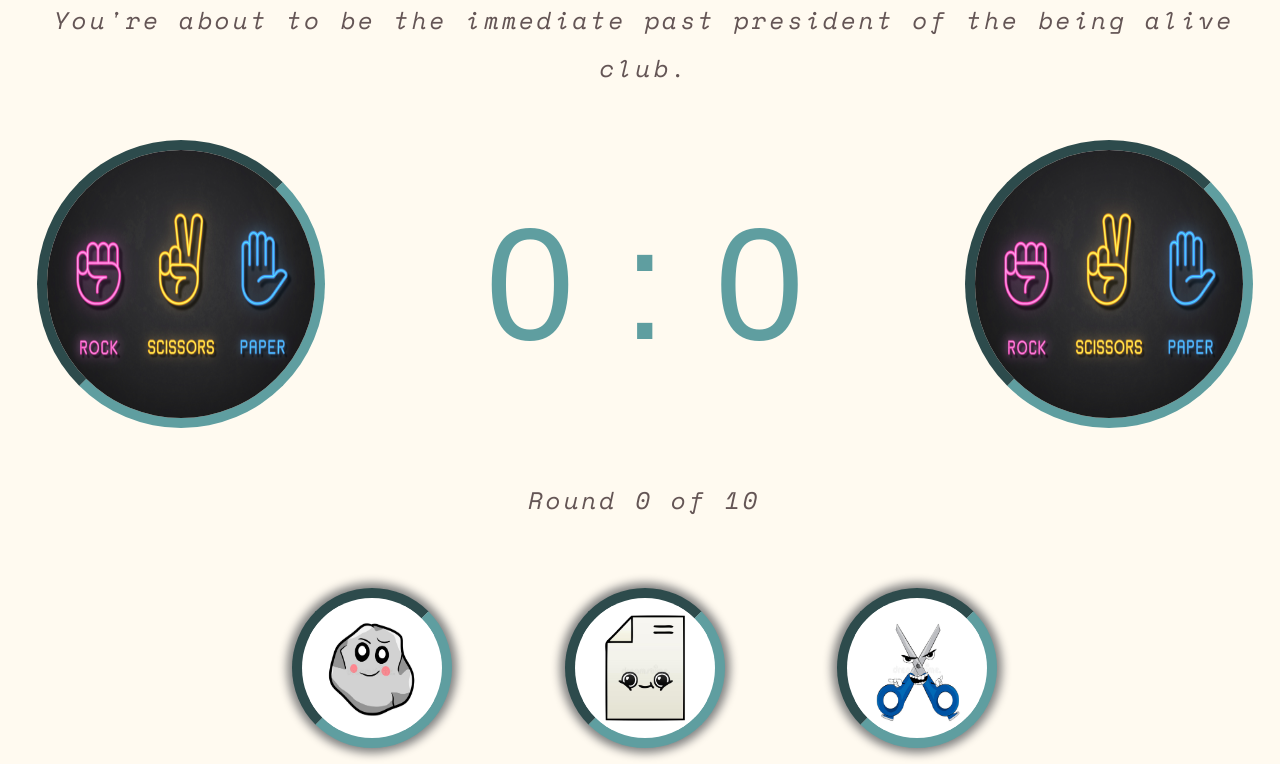
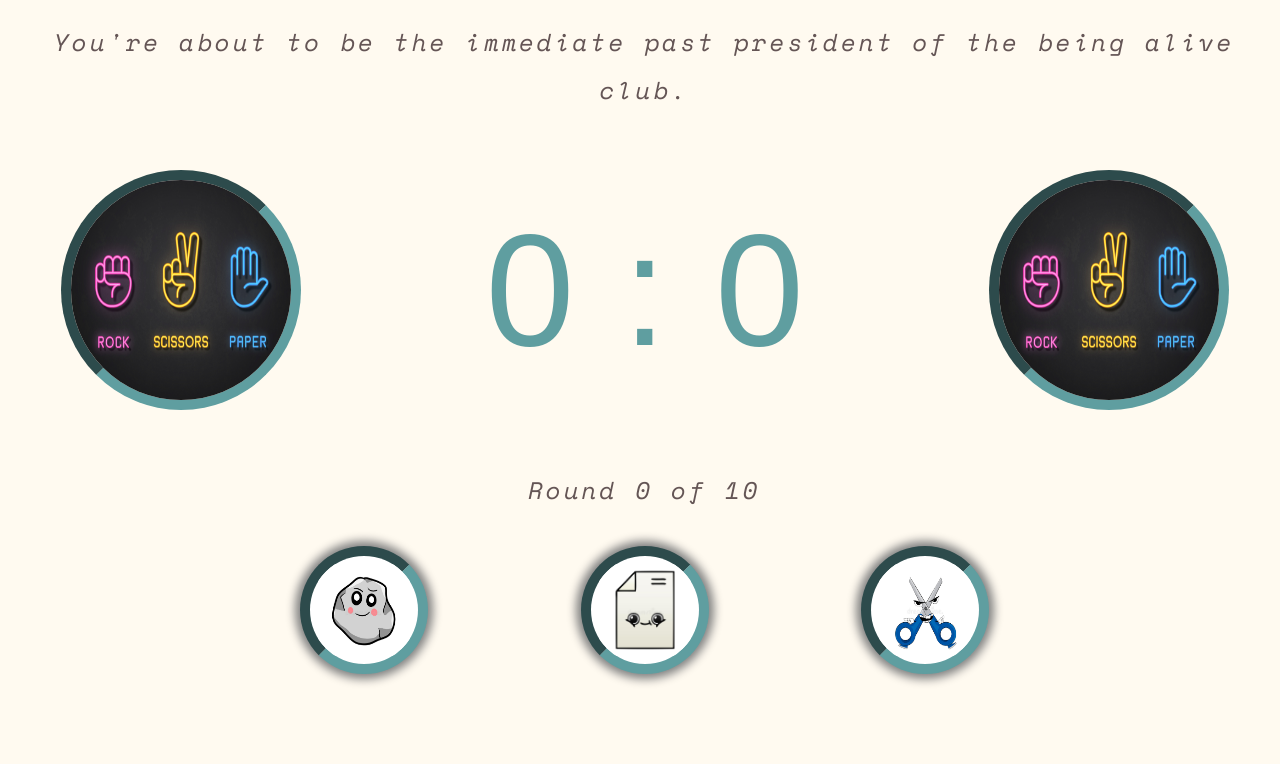
Before and after one commit to zabooz/rock-paper-scissors, a plain HTML site: page index.html in a window 1280 px wide. Shown: the part 106-870 px from the top of the page. After the commit the page ends 800 px from the top, so only its background shows below. Drawn offline with nearby package versions, Linux system fonts and the light colour scheme; a web font is replaced by a local one.

Commit message:
fixed sizes

```diff
--- a/style.css
+++ b/style.css
@@ -13,7 +13,7 @@ body{
     align-items: center;
     justify-content: center;
     background-color: floralwhite;
-    height: 100vh;
+
 
 
 }
@@ -22,11 +22,12 @@ main{
     flex-direction: column;
     align-items: center;
     margin: 0 auto;
+    height: 100vh;
 }
 .top{
     display: flex;
     max-width:  89rem;
-    max-height: 20rem;
+    max-height: 18rem;
     justify-content: space-around;
     align-items: center;
     margin-bottom: 2rem;
@@ -54,14 +55,12 @@ h1 {
     max-width: 86%;
 
 }
-#answerText{
-    margin-top: 3rem;
-}
+
 .playerCon,
 .score,
 .computerCon {
     min-width: 29rem;
-    height: 20rem;
+    height: 18rem;
     display: flex;
     justify-content: center;
     align-items: center;
@@ -74,18 +73,17 @@ h1 {
     color:cadetblue;
 }
 .gameImg{
-    width: 18rem;
-    height: 18rem;
+    width: 15rem;
+    height: 15rem;
     border-radius: 50%;
     border: 10px inset cadetblue
 }
 .bottom {
     display: flex;
     justify-content: space-evenly;
-    padding: 2rem;
     gap:5rem;
     width: 60%;
-    height: 13rem;
+    height: 10rem;
 }
 .choose{
     width:100%;
@@ -97,8 +95,8 @@ h1 {
     background-color: white;
     border-radius: 50%;
     overflow: hidden;
-    width: 10rem;
-    height:10rem;
+    width: 8rem;
+    height:8rem;
     border: 10px inset cadetblue;
     box-shadow: 0px 0px 10px 5px grey;
     transition: width 1s, height 1s;
```
